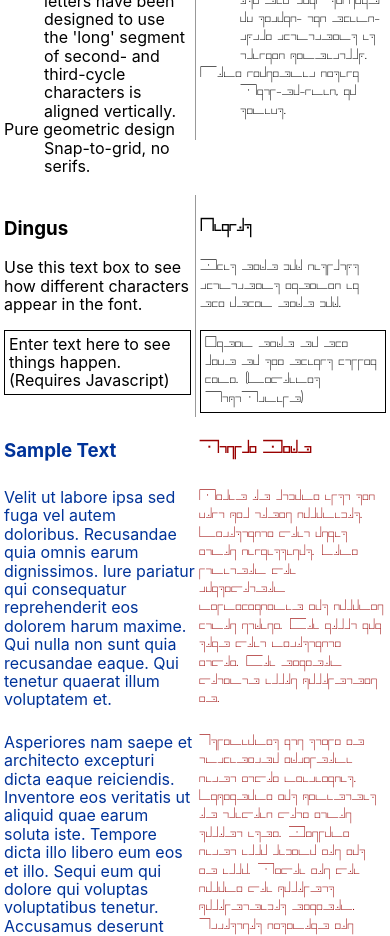
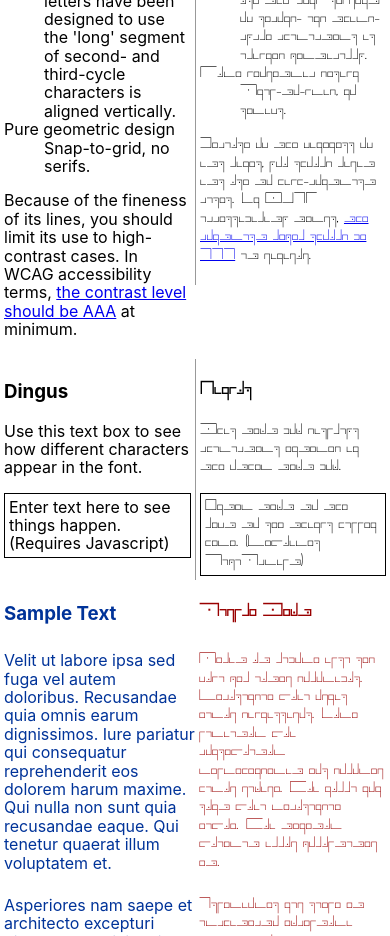
Before and after one commit to benlk/elian-wide-capitals-light, a plain HTML site: page index.html in a window 390 px wide. Shown: the part 1820-2756 px from the top of the page. Drawn offline with nearby package versions, Linux system fonts and the light colour scheme.

Commit message:
Add WCAG AAAA contrast recommendation, and maybe a fix for mobile display.

```diff
--- a/index.html
+++ b/index.html
@@ -17,6 +17,7 @@
 		</style>
 		<link rel="stylesheet" href="style.css"></link>
 		<link rel="stylesheet" href="tachyons.min.css"/>
+		<meta name="viewport" content="width=device-width, initial-scale=1, user-scalable=no, minimal-ui">
 
 	</head>
 <body class="sans-serif">
@@ -85,6 +86,7 @@
 				<dt></dt>
 				<dd></dd>
 			</dl>
+			<p>Because of the fineness of its lines, you should limit its use to high-contrast cases. In WCAG accessibility terms, <a href="https://www.w3.org/WAI/WCAG20/quickref/#visual-audio-contrast7">the contrast level should be AAA</a> at minimum.</p>
 		</div>
 		<div class="fl w-50 ewcl tl pa1 bl b--silver">
 			<p>
@@ -100,6 +102,7 @@
 				<dt></dt>
 				<dd></dd>
 			</dl>
+			<p>Because of the fineness of its lines, you should limit its use to high-contrast cases. In WCAG accessibility terms, <a href="https://www.w3.org/WAI/WCAG20/quickref/#visual-audio-contrast7">the contrast level should be AAA</a> at minimum.</p>
 		</div>
 	</section>
 	<section class="cf">
```
